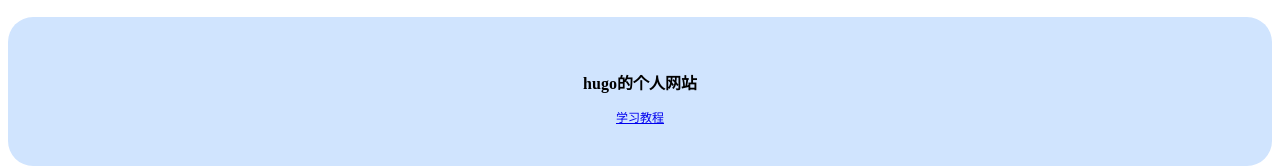
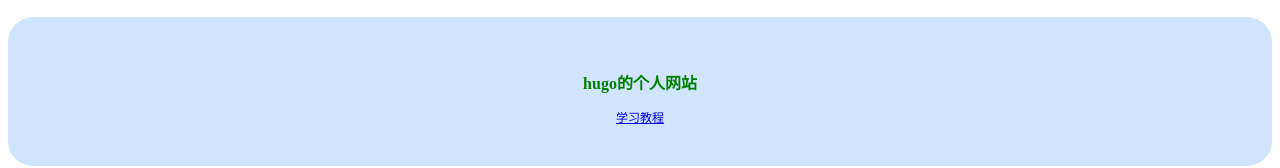
Before and after one commit to hugofangyu/reo1-one, a plain HTML site: page index.html in a window 1280 px wide. Shown: the part 656-824 px from the top of the page. Drawn offline with Linux system fonts and the light colour scheme.

Commit message:
Update index.html

```diff
--- a/index.html
+++ b/index.html
@@ -52,7 +52,7 @@
     font-size: 12px;
     border-radius:25px;
     ">
-    <h2 style="font-size: 16px;">hugo的个人网站</h2>
+    <h2 style="font-size: 16px;color:green">hugo的个人网站</h2>
     <a href="https://kangwenchang.com/">学习教程</a>
     </div>
 </body>
```
